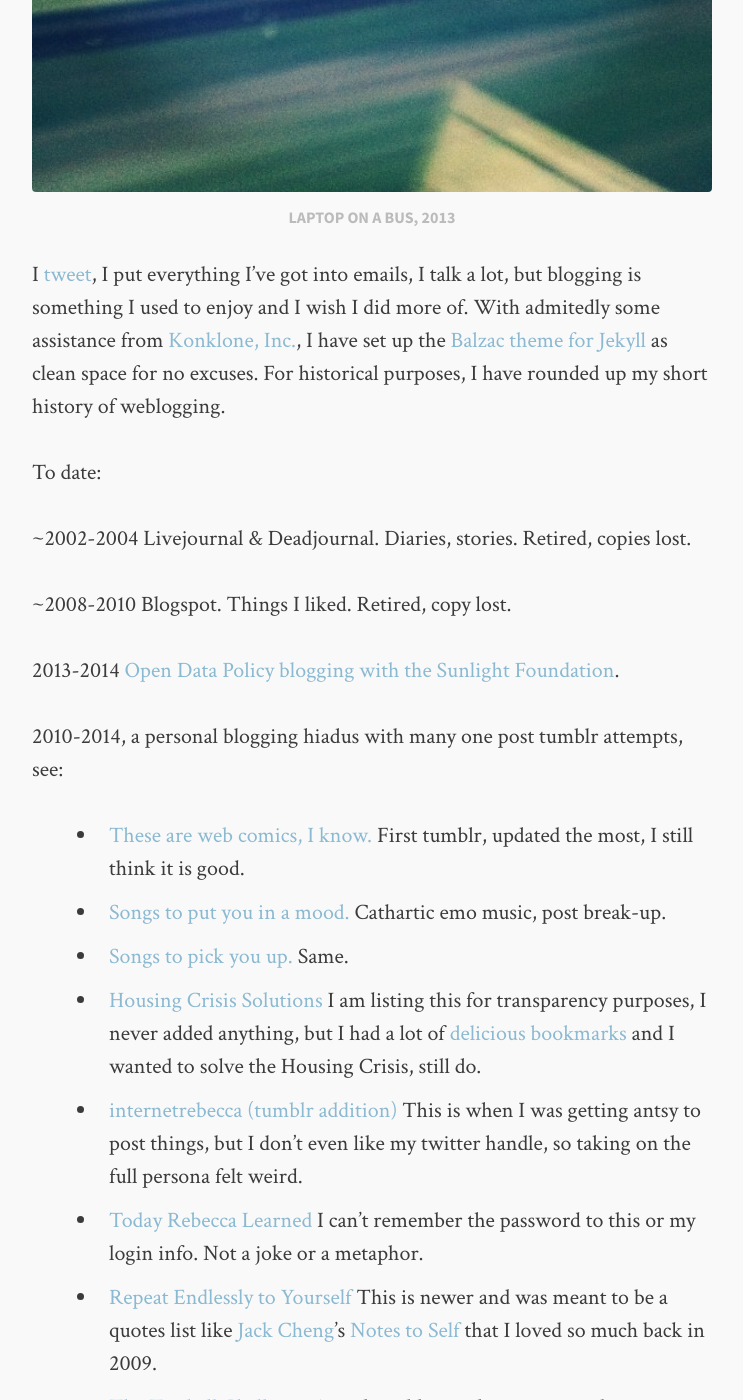
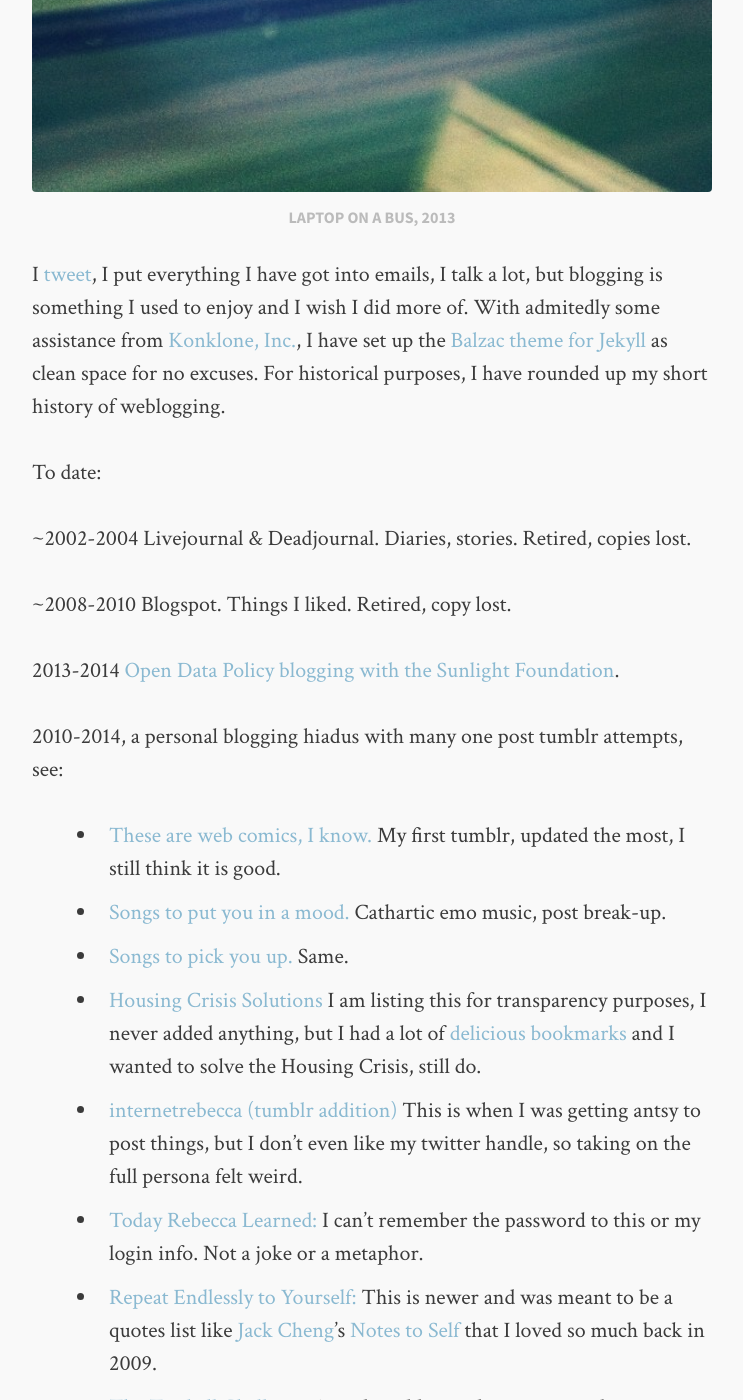
Before and after one commit to rebeccawilliams/rebeccawilliams.us, a Jekyll site: the page built from _posts/2013-08-17-helloworld.md, in a window 1280 px wide and 1400 px high, scrolled down 1411 px. Shown: the whole window, without its empty margins (268-1011 px from the left). Built offline with Jekyll 4.4.1, drawn with Linux system fonts in a browser that asks for light colours; comment, search, counter and statistics services are not loaded.

Commit message:
Update 2013-08-17-helloworld.md

```diff
--- a/_posts/2013-08-17-helloworld.md
+++ b/_posts/2013-08-17-helloworld.md
@@ -10,7 +10,7 @@ date: 2014-11-02
 	<figcaption>Laptop on a bus, 2013</figcaption>
 </figure>
 
-I [tweet](https://www.twitter.com/internetrebecca), I put everything I've got into emails, I talk a lot, but blogging is something I used to enjoy and I wish I did more of. With admitedly some assistance from [Konklone, Inc.](https://konklone.com/), I have set up the [Balzac theme for Jekyll](http://jekyll.gtat.me/about/) as clean space for no excuses. For historical purposes, I have rounded up my short history of weblogging.
+I [tweet](https://www.twitter.com/internetrebecca), I put everything I have got into emails, I talk a lot, but blogging is something I used to enjoy and I wish I did more of. With admitedly some assistance from [Konklone, Inc.](https://konklone.com/), I have set up the [Balzac theme for Jekyll](http://jekyll.gtat.me/about/) as clean space for no excuses. For historical purposes, I have rounded up my short history of weblogging.
 
 To date:
 
@@ -22,13 +22,13 @@ To date:
 
 2010-2014, a personal blogging hiadus with many one post tumblr attempts, see:
 
-* [These are web comics, I know.](http://thesearewebcomicsiknow.tumblr.com/) First tumblr, updated the most, I still think it is good.
+* [These are web comics, I know.](http://thesearewebcomicsiknow.tumblr.com/) My first tumblr, updated the most, I still think it is good.
 * [Songs to put you in a mood.](http://songstoputyouinamood.tumblr.com/) Cathartic emo music, post break-up.
 * [Songs to pick you up.](http://songstopickyouup.tumblr.com/) Same.
 *  [Housing Crisis Solutions](http://housingcrisissolutions.tumblr.com/) I am listing this for transparency purposes, I never added anything, but I had a lot of [delicious bookmarks](https://delicious.com/thisisdumbiknow/tag_bundle/PlanningThesis) and I wanted to solve the Housing Crisis, still do.
 * [internetrebecca (tumblr addition)](http://internetrebecca.tumblr.com/) This is when I was getting antsy to post things, but I don't even like my twitter handle, so taking on the full persona felt weird.
-* [Today Rebecca Learned](http://todayrebeccalearned.tumblr.com/) I can't remember the password to this or my login info. Not a joke or a metaphor.
-* [Repeat Endlessly to Yourself](http://repeatendlesslytoyourself.tumblr.com/) This is newer and was meant to be a quotes list like [Jack Cheng](http://jackcheng.com/)'s [Notes to Self](https://web.archive.org/web/20090317095650/http://jackcheng.tumblr.com/) that I loved so much back in 2009.
+* [Today Rebecca Learned:](http://todayrebeccalearned.tumblr.com/) I can't remember the password to this or my login info. Not a joke or a metaphor.
+* [Repeat Endlessly to Yourself:](http://repeatendlesslytoyourself.tumblr.com/) This is newer and was meant to be a quotes list like [Jack Cheng](http://jackcheng.com/)'s [Notes to Self](https://web.archive.org/web/20090317095650/http://jackcheng.tumblr.com/) that I loved so much back in 2009.
 * [The Timball Challenge](http://thetimballchallenge.tumblr.com/) A cooking blog with one post to date.
 
 2014-? **[rebeccawilliams.us/blog](http://rebeccawilliams.us/blog)**
```
